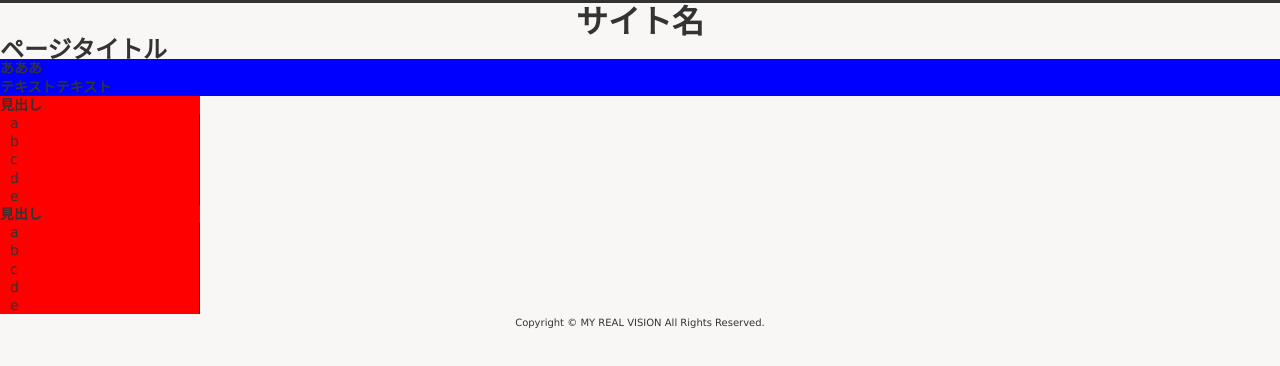
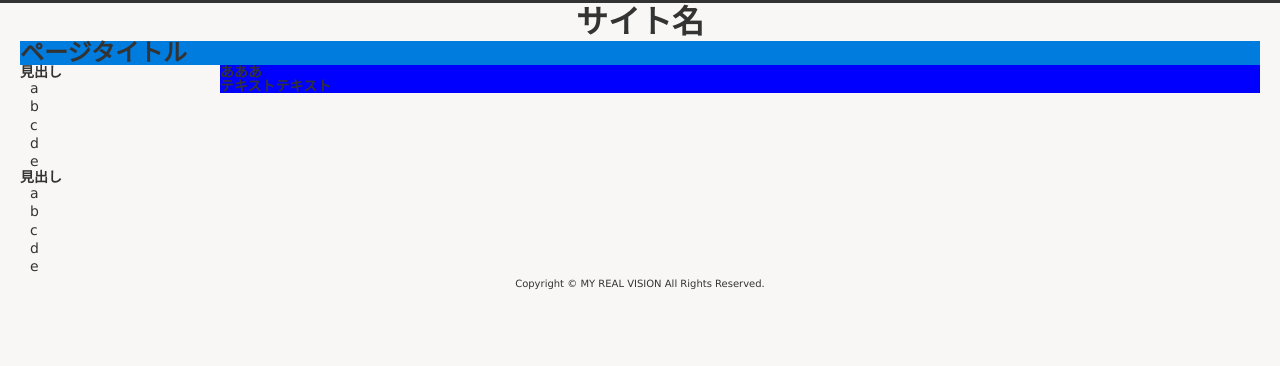
Before and after one commit to happysilly/dummy, a plain HTML site: page index.html in a window 1280 px wide. Drawn offline with nearby package versions, Linux system fonts and the light colour scheme.

Commit message:
htmlを変更

```diff
--- a/common/css/global.css
+++ b/common/css/global.css
@@ -42,24 +42,31 @@ a:hover {
 	font-size: 32px;
 	font-weight: bold;
 }
-
-.content {
-	text-align: left;
-}
-.content .main {
-	/*margin-left: 300px;*/
-	background: blue;
-}
-.content .menu {
-	float: left;
-	width: 200px;
-	background: red;
-}
-
 .footer .copyright {
 	font-size: 10px;
 }
 
+#home .content {
+	padding: 0 20px;
+	text-align: left;
+}
+#home .content h1 {
+	background: #007BDE;
+}
+#home .content .liquid {
+	float: right;
+	margin-left: -200px;
+	width: 100%;
+}
+#home .content .liquid .main {
+	margin-left: 200px;
+	background: blue;
+}
+#home .content .menu {
+	float: left;
+	width: 200px;
+	/*background: red;*/
+}
 #home .content h1 {
 	font-size: 24px;
 	font-weight: bold;
@@ -68,7 +75,6 @@ a:hover {
 }
 #home .content section.cat1 ul li {
 	padding: 0 10px;
-	border-right: 1px solid #333;
 }
 
 /**
--- a/common/css/reset.css
+++ b/common/css/reset.css
@@ -28,6 +28,7 @@ hr, legend {
 }
 
 h1, h2, h3, h4, h5, h6 {
+	line-height: 1em;
 	font-size: 100%;
 }
 
--- a/index.html
+++ b/index.html
@@ -16,12 +16,14 @@
 				<p class="site-name">サイト名</p>
 			</div><!-- /.header -->
 			<div class="content">
+				<h1>ページタイトル</h1>
 				<div class="wrap clearfix">
-					<h1>ページタイトル</h1>
-					<div class="main">
-						<h2>あああ<h2>
-						<p>テキストテキスト</p>
-					</div>
+					<div class="liquid">
+						<div class="main">
+							<h2>あああ<h2>
+							<p>テキストテキスト</p>
+						</div>
+					</div><!-- /.liquid -->
 					<div class="menu">
 						<section class="cat1">
 							<h3>見出し</h3>
@@ -43,7 +45,7 @@
 								<li>e</li>
 							</ul>
 						</section>
-					</div>
+					</div><!-- /.menu -->
 
 				</div><!-- /.wrap -->
 			</div><!-- /.content -->
```
